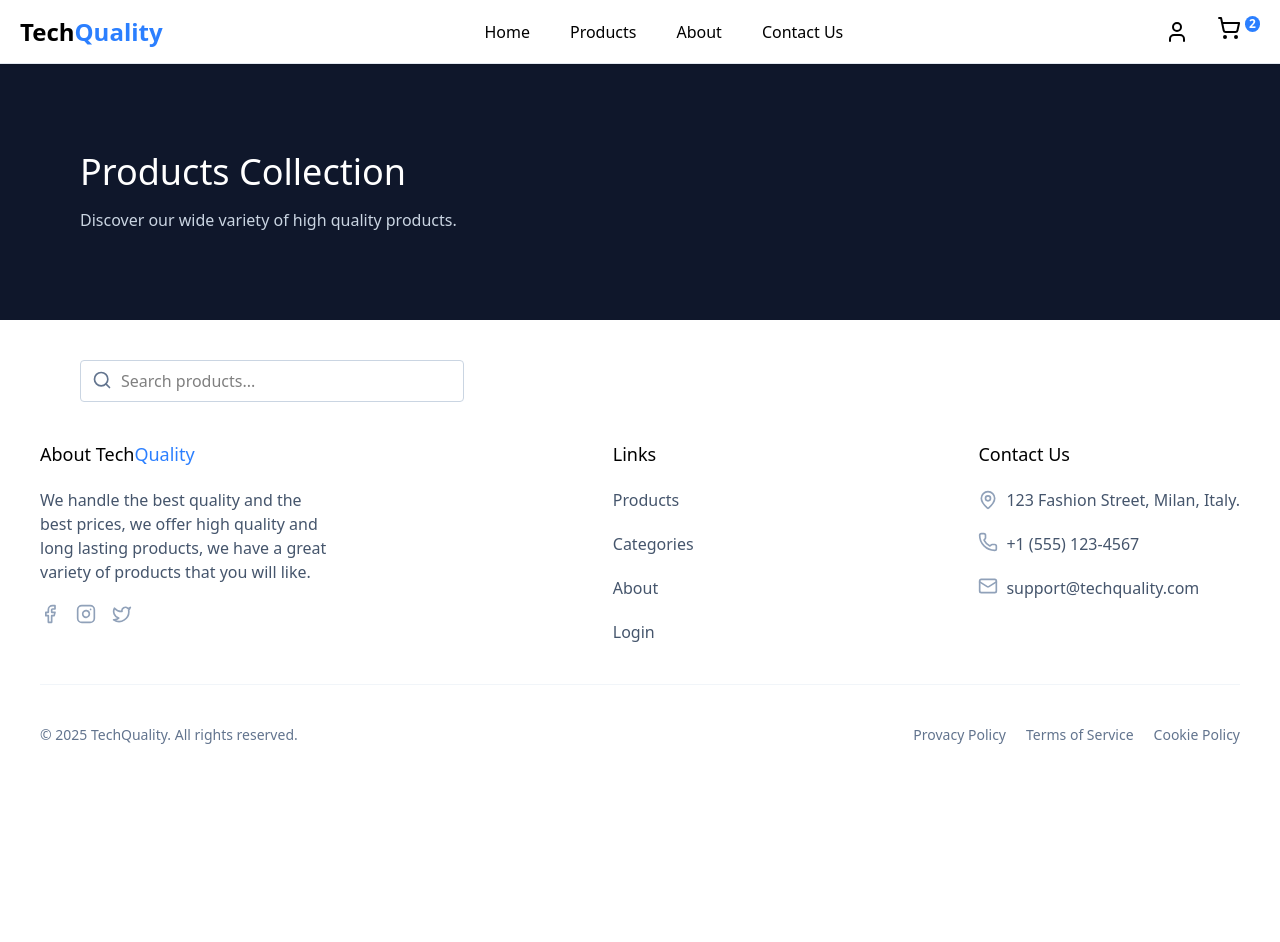
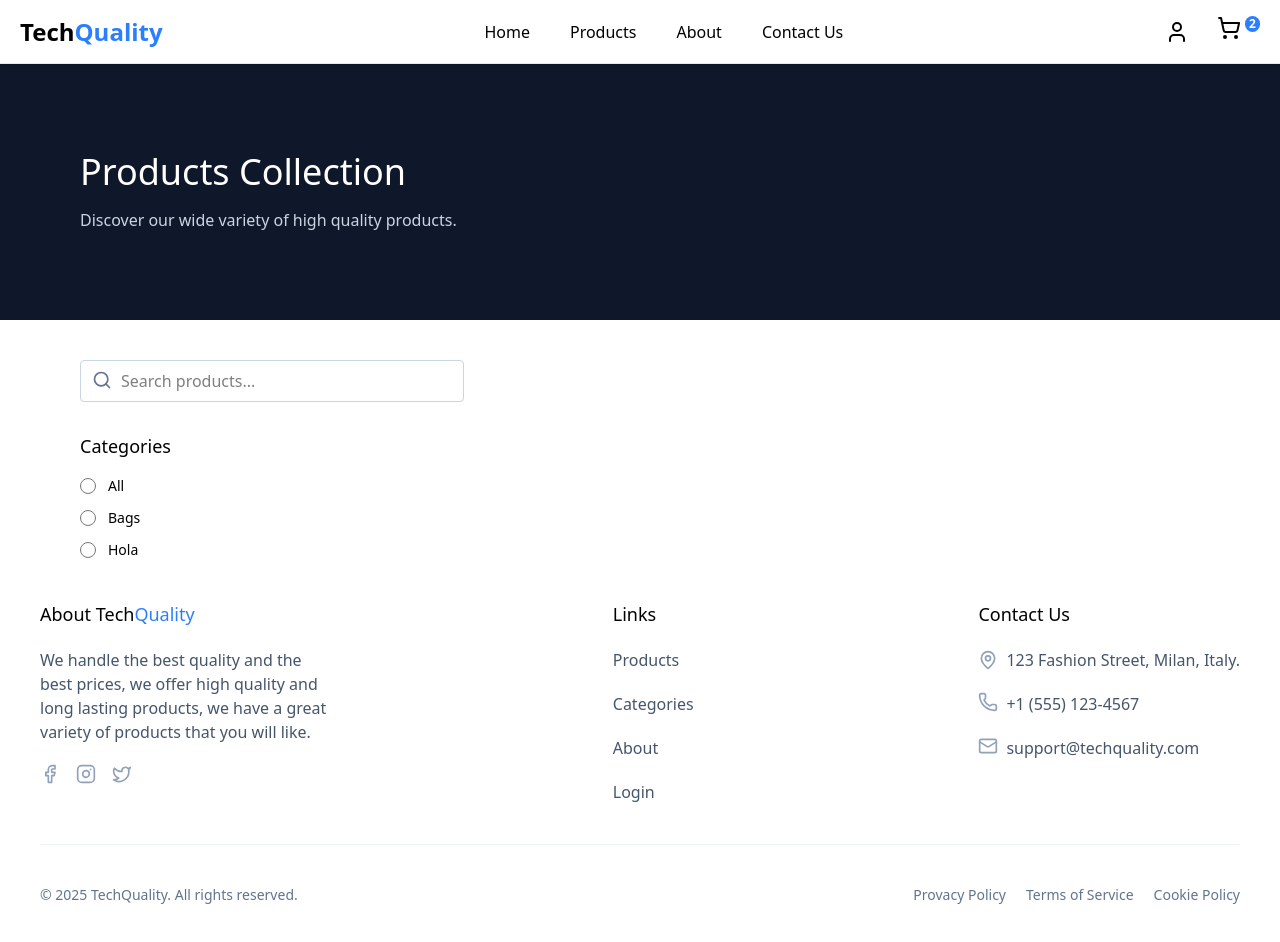
Before and after one commit to davidvchang/TechQuality---Ecommerce, a React (Vite) app in the folder frontend/: page /products in a window 1280 px wide. Shown: the top 942 px of the page. Before the commit the page ends 800 px from the top, so only its background shows below. Built offline with nearby package versions, Linux system fonts and the light colour scheme.

Commit message:
Add: Categories inputs in ProductsPage

```diff
--- /dev/null
+++ b/frontend/src/components/InputCategory.tsx
@@ -0,0 +1,18 @@
+import React from 'react'
+
+interface PropsCategories {
+    id_name: string,
+    name: string
+}
+
+const InputCategory:React.FC<PropsCategories> = ({ id_name, name }) => {
+  return (
+    <div className='flex gap-3 items-center'>
+        <input type="radio" name="categories" id={id_name} className='w-4 h-4'/>
+        <label htmlFor={id_name} className='font-light text-sm'>{name}</label>
+
+    </div>
+  )
+}
+
+export default InputCategory
--- a/frontend/src/pages/Products.tsx
+++ b/frontend/src/pages/Products.tsx
@@ -1,5 +1,6 @@
 import React from 'react'
 import InputSearch from '../components/InputSearch'
+import InputCategory from '../components/InputCategory'
 
 const Products:React.FC = () => {
   return (
@@ -11,7 +12,16 @@ const Products:React.FC = () => {
 
         <div className='pt-10 px-20'>
             <InputSearch/>
+        </div>
 
+        <div className='pt-8 px-20 flex flex-col gap-4'>
+            <span className='text-lg font-medium'>Categories</span>
+
+            <div className='flex flex-col gap-3'>
+                <InputCategory id_name='Hola' name='All'/>
+                <InputCategory id_name='asd' name='Bags'/>
+                <InputCategory id_name='dsa' name='Hola'/>
+            </div>
         </div>
 
 
```
